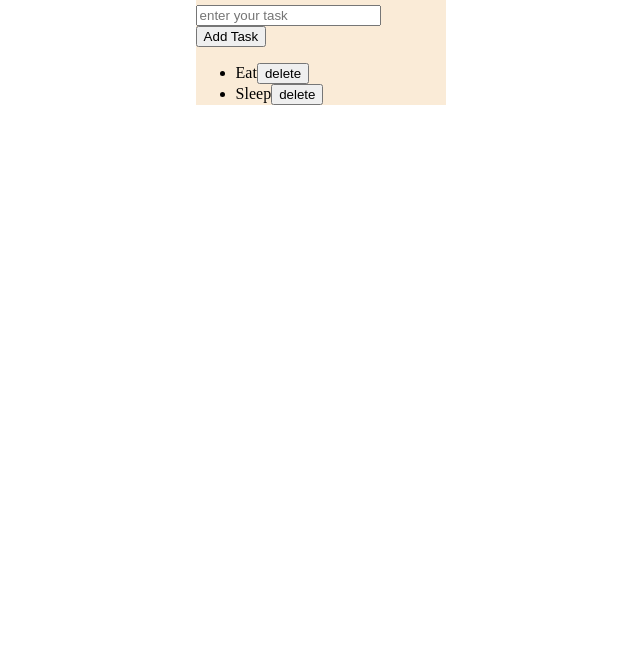
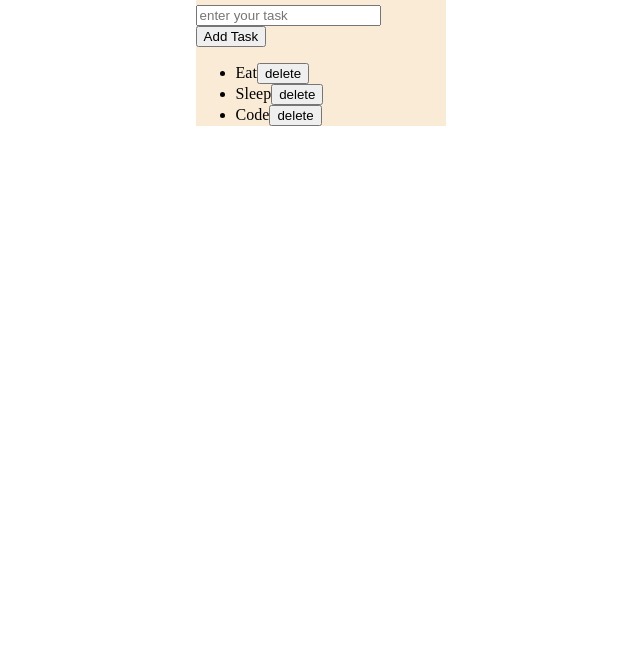
Before and after one commit to vdjamod/Todo, a plain HTML site: page index.html in a window 1280 px wide. Shown: the part 142-800 px from the top of the page, without its empty margins (318-958 px from the left). Drawn offline with Linux system fonts and the light colour scheme.

Commit message:
first commit

```diff
--- a/index.html
+++ b/index.html
@@ -15,6 +15,7 @@
       <ul id="ulList">
         <li>Eat<button id="deleteBtn">delete</button></li>
         <li>Sleep<button id="deleteBtn">delete</button></li>
+        <li>Code<button id="deleteBtn">delete</button></li>
       </ul>
     </div>
 
```
